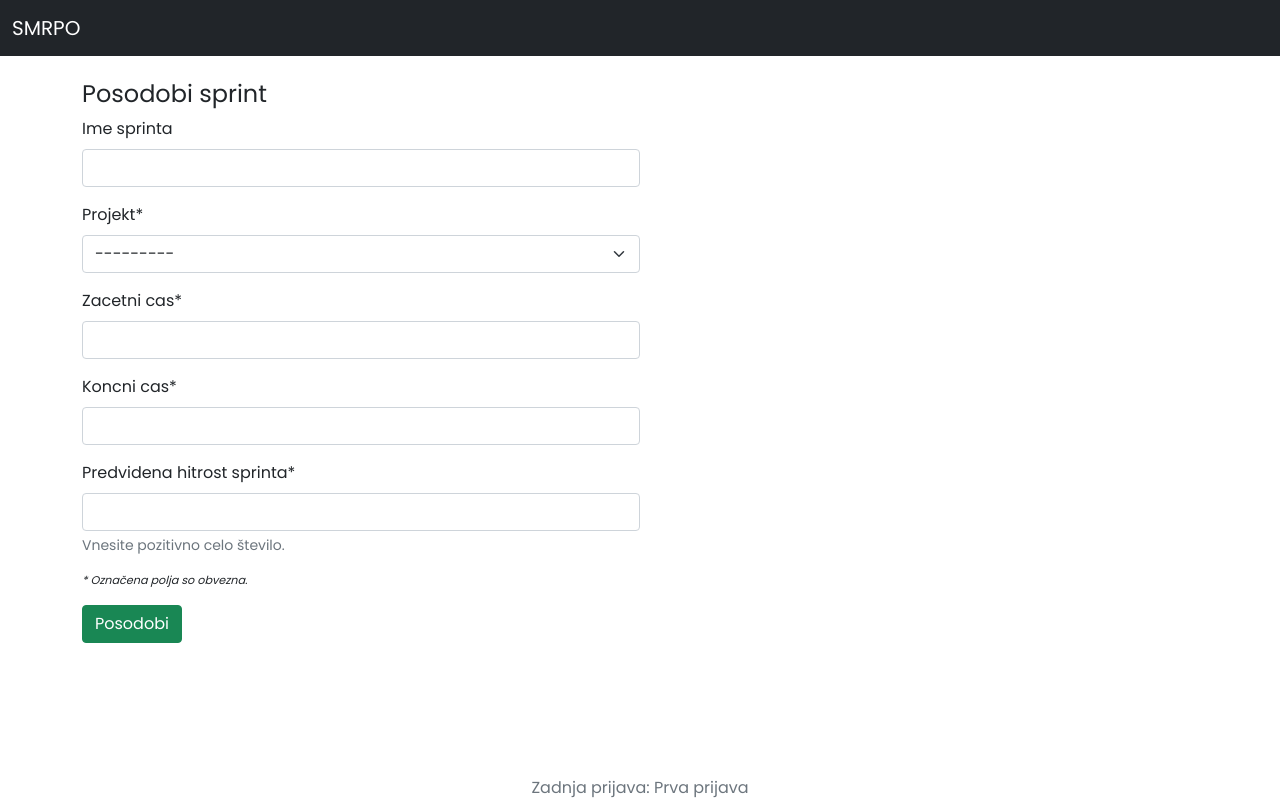
After one commit to peterhorvat/SMRPO-project, a Django app: template templates/sprint_form.html in a window 1280 px wide. The commit adds this page. Run offline with Django 4.2, Linux system fonts and the light colour scheme; the template is opened without the code that fills it: values that come from a table or form of the project are taken from there, others are empty; some libraries are stand-ins or nearby versions.

Commit message:
Dodajanje sprintov, urejanje sprintov, porihtane pravice za dostop

```diff
--- a/Projekt/settings.py
+++ b/Projekt/settings.py
@@ -135,9 +135,9 @@ AUTH_PASSWORD_VALIDATORS = [
 # Internationalization
 # https://docs.djangoproject.com/en/4.0/topics/i18n/
 
-LANGUAGE_CODE = 'en-us'
+LANGUAGE_CODE = 'sl-SL'
 
-TIME_ZONE = 'UTC'
+TIME_ZONE = 'Europe/Ljubljana'
 
 USE_I18N = True
 
--- a/Projekt/urls.py
+++ b/Projekt/urls.py
@@ -38,6 +38,10 @@ urlpatterns = [
     path('projects/<int:project_id>/', v.project_page, name='project_page'),
     path('projects/<int:project_id>/edit/', v.edit_project, name='edit_project_page'),
     path('projects/<int:project_id>/new_contributors', v.create_new_clan, name='new_contributors'),
+    path('create_sprint/', v.create_new_sprint, name='create_new_sprint'),
+    path('edit_sprint/<int:sprint_id>/', v.edit_sprint, name='edit_sprint'),
+    path('sprints/', v.sprint_list, name='sprint_list'),
+    path('sprints/<int:project_id>/', v.sprint_list, name='sprint_list_id'),
     path('user_settings/', v.update_user, name='update_user'),
     path('password_change/', auth_views.PasswordChangeView.as_view(template_name='change_password.html')),
     path('password_change/done', auth_views.PasswordChangeDoneView.as_view(template_name='change_password_done.html'), name='password_change_done'),
--- a/templates/base.html
+++ b/templates/base.html
@@ -35,19 +35,16 @@
         <div class="collapse navbar-collapse justify-content-end" id="navbarNav">
             <ul class="navbar-nav">
             {% if request.user.otp_auth %}
+                {% comment %}
                 <li class="nav-item">
                     <a class="nav-link" href="#">Uporabnik: {{ request.user.username }}</a>
                 </li>
-                <li class="nav-item navbar-text">
-                    Zadnja prijava:
-                    {% if request.user.previous_login is None %}
-                        Prva prijava
-                    {% else %}
-                        {{ request.user.previous_login|date:'d/m/Y H:i:s e' }}
-                    {% endif %}
+                {% endcomment %}
+                <li class="nav-item">
+                    <a class="nav-link {% if request.path == '/' %}active{% endif %}" href="/" >Domov</a>
                 </li>
                 <li class="nav-item">
-                    <a class="nav-link" href="/">Začetna stran</a>
+                    <a class="nav-link {% if request.path == '/sprints/' %}active{% endif %}" href="{% url 'sprint_list' %}">Sprinti</a>
                 </li>
                 {% if request.user.is_superuser and request.user.otp_auth %}
                     <li class="nav-item">
@@ -104,9 +101,7 @@
     {% block content %} {% endblock %}
     {% block scripts %} {% endblock %}
 </main>
-
-<footer class="sticky-bottom">
-    <script>
+<script>
         window.Swal = Swal;
         $('#otp').on('click', function (){
             Swal.fire({
@@ -219,6 +214,17 @@
             return false;
         });
     </script>
+<footer class="fixed-bottom">
+  <div class="container text-center">
+    <span class="text-muted">
+        Zadnja prijava:
+        {% if request.user.previous_login is None %}
+        Prva prijava
+        {% else %}
+            {{ request.user.previous_login|date:'d/m/Y H:i:s e' }}
+        {% endif %}
+    </span>
+  </div>
 </footer>
 </body>
 </html>
--- /dev/null
+++ b/templates/sprint_form.html
@@ -0,0 +1,19 @@
+{% extends "base.html" %}
+{% load crispy_forms_filters %}
+
+{% block content %}
+    <div id="main" class="container mt-4">
+        <div class="cols-sm-2 col-md-6 col-lg-6">
+            <h4>{% if create %}Ustvari nov sprint{% else %}Posodobi sprint{% endif %}</h4>
+
+            <form action="" method="post">
+                {% csrf_token %}
+                <fieldset class="form-group">
+                    {{ form|crispy }}
+                    <p class="text-right small" style="font-size: 70%; padding-right: 5px"><i>* Označena polja so obvezna.</i></p>
+                </fieldset>
+                <input type="submit" class="btn btn-success" value="{% if create %}Ustvari{% else %}Posodobi{% endif %}">
+            </form>
+        </div>
+    </div>
+{% endblock %}
--- a/website/forms.py
+++ b/website/forms.py
@@ -1,10 +1,16 @@
+from datetime import datetime
+
 from django import forms
 
 from django.contrib.auth.forms import AuthenticationForm, UserCreationForm, UserChangeForm
-from .models import Uporabnik, Projekt, Zgodba
+from .models import Uporabnik, Projekt, Zgodba, Sprint
 
 from django.forms import ModelForm
 from django.core.exceptions import ValidationError
+
+
+class DateInput(forms.DateInput):
+    input_type = 'date'
 
 
 class UserLoginForm(AuthenticationForm):
@@ -64,6 +70,81 @@ class ZgodbaForm(ModelForm):
             'poslovna_vrednost': forms.NumberInput(attrs={'min': 1, 'max': 10})
         }
 
+#TODO: DATETIME NAMESTO DATE
+class SprintForm(ModelForm):
+    projekt = forms.ModelChoiceField(queryset=Projekt.objects.all())
+    zacetni_cas = forms.DateTimeField(
+        widget=forms.DateTimeInput(format='%d-%m-%Y, %H:%m'),
+        input_formats=['%d-%m-%Y, %H:%m']
+    )
+    koncni_cas = forms.DateTimeField(
+        widget=forms.DateTimeInput(format='%d-%m-%Y, %H:%m'),
+        input_formats=['%d-%m-%Y, %H:%m']
+    )
+    class Meta:
+        model = Sprint
+        fields = ['ime', 'projekt', 'zacetni_cas', 'koncni_cas', 'hitrost']
+        help_texts = {'hitrost': 'Vnesite pozitivno celo število.'}
+        widgets = {
+            'hitrost': forms.NumberInput(attrs={'min': 1, 'type': 'number'})
+        }
+
+    def clean(self):
+        cleaned_data = self.cleaned_data  # individual field's clean methods have already been called
+        zacetni_cas = cleaned_data.get("zacetni_cas")
+        koncni_cas = cleaned_data.get("koncni_cas")
+        projekt = cleaned_data.get("projekt")
+        if Sprint.objects.filter(projekt=projekt, zacetni_cas__lt=koncni_cas, koncni_cas__gt=zacetni_cas).exists():
+            raise forms.ValidationError("Sprint v tem obdobju že obstaja.")
+        if zacetni_cas > koncni_cas:
+            raise forms.ValidationError("Končni čas ne sme biti pred začetnim časom!")
+        if zacetni_cas.timestamp() < datetime.now().timestamp():
+            raise forms.ValidationError("Začetni čas ne sme biti v preteklosti!")
+        return cleaned_data
+
+
+class EditSprintForm(ModelForm):
+
+    class Meta:
+        model = Sprint
+        fields = ['ime', 'hitrost']
+        help_texts = {'hitrost': 'Vnesite pozitivno celo število.'}
+        widgets = {
+            'hitrost': forms.NumberInput(attrs={'min': 1, 'type': 'number'})
+        }
+
+
+class EditSprintFormAdmin(ModelForm):
+    projekt = forms.ModelChoiceField(queryset=Projekt.objects.all(), disabled=True)
+    zacetni_cas = forms.DateTimeField(
+        widget=forms.DateTimeInput(format='%d-%m-%Y, %H:%m'),
+        input_formats=['%d-%m-%Y, %H:%m']
+    )
+    koncni_cas = forms.DateTimeField(
+        widget=forms.DateTimeInput(format='%d-%m-%Y, %H:%m'),
+        input_formats=['%d-%m-%Y, %H:%m']
+    )
+    class Meta:
+        model = Sprint
+        fields = ['projekt', 'ime', 'hitrost', 'zacetni_cas', 'koncni_cas']
+        help_texts = {'hitrost': 'Vnesite pozitivno celo število.'}
+        widgets = {
+            'hitrost': forms.NumberInput(attrs={'min': 1, 'type': 'number'})
+        }
+
+    def clean(self):
+        cleaned_data = self.cleaned_data  # individual field's clean methods have already been called
+        zacetni_cas = cleaned_data.get("zacetni_cas")
+        koncni_cas = cleaned_data.get("koncni_cas")
+        projekt = cleaned_data.get("projekt")
+        if Sprint.objects.filter(projekt=projekt, zacetni_cas__lt=koncni_cas, koncni_cas__gt=zacetni_cas).exists():
+            raise forms.ValidationError("Sprint v tem obdobju že obstaja.")
+        if zacetni_cas > koncni_cas:
+            raise forms.ValidationError("Končni čas ne sme biti pred začetnim časom!")
+        if zacetni_cas.timestamp() < datetime.now().timestamp():
+            raise forms.ValidationError("Začetni čas ne sme biti v preteklosti!")
+        return cleaned_data
+
 
 class NewUporabnikForm(ModelForm):
     def __init__(self, *args, **kwargs):
--- a/website/models.py
+++ b/website/models.py
@@ -1,3 +1,6 @@
+from datetime import datetime
+
+import pytz
 from django.contrib.auth.models import AbstractUser
 from django.core.validators import MinValueValidator, MaxValueValidator
 from django.contrib.auth import user_logged_in
@@ -102,6 +105,13 @@ class Sprint(models.Model):
     class Meta:
         verbose_name_plural = "Sprinti"
         verbose_name = "Sprint"
+
+    def pretekel(self):
+        return self.koncni_cas.timestamp() < datetime.now().timestamp()
+
+    def bo_pretekel(self):
+        razlika = self.koncni_cas-datetime.now(pytz.timezone('Europe/Ljubljana'))
+        return razlika.days < 2
 
     def __str__(self):
         return f"[{self.projekt}] {self.ime}"
```
Also changed, not shown: templates/sprint_list.html (added, +65 -0 lines), website/decorators.py (added, +19 -0 lines), website/views.py (+55 -3 lines).
